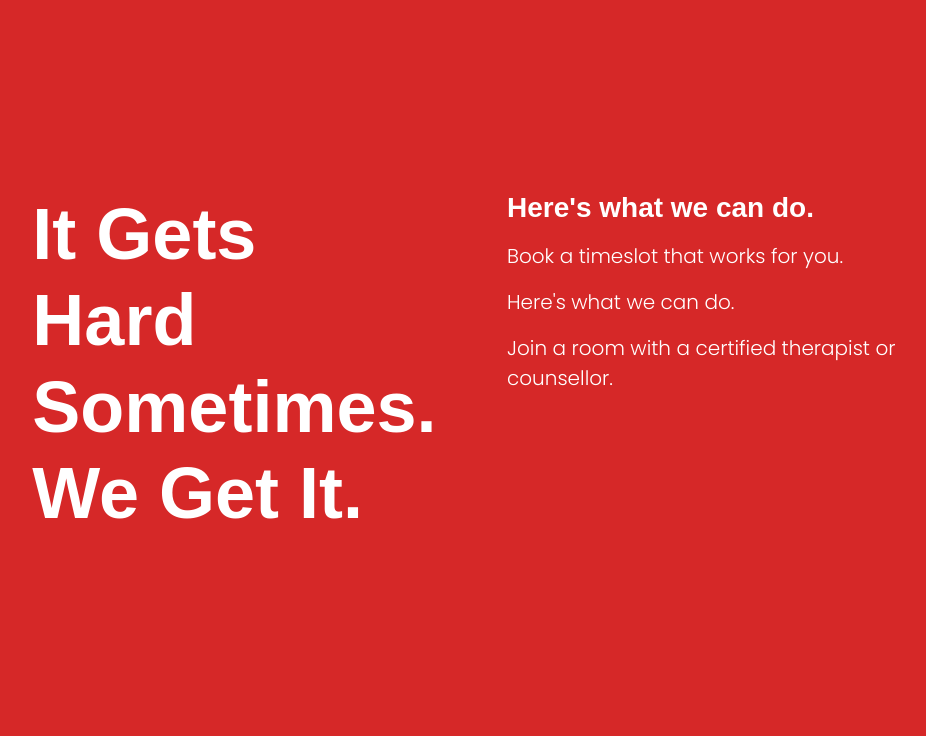
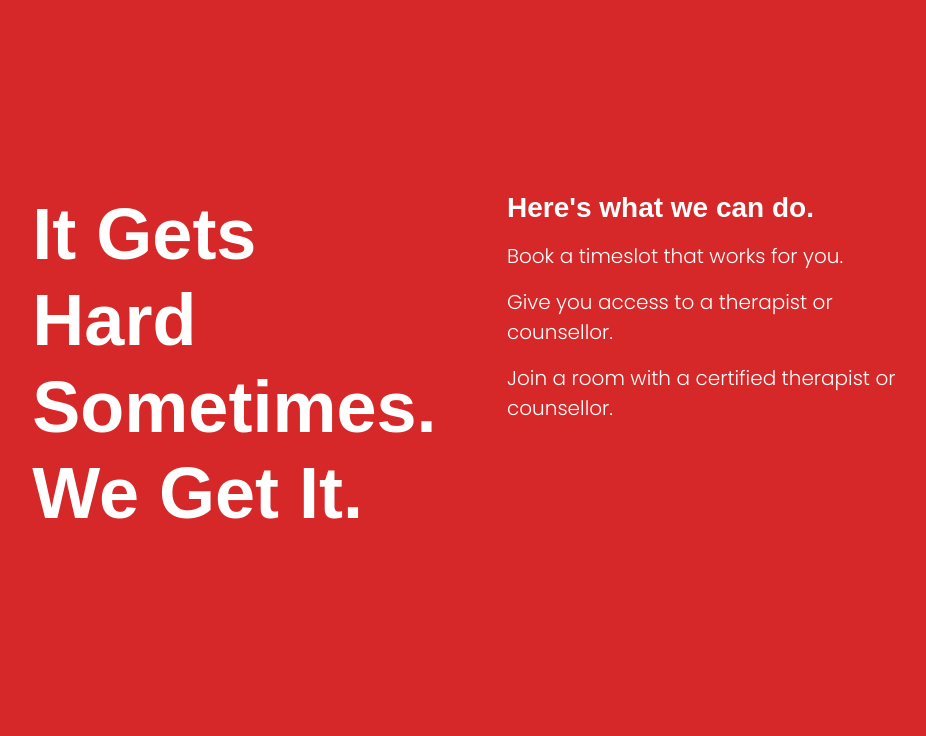
Before and after one commit to obakeng-develops/vitalio, a Django app: page /patients in a window 1280 px wide. Shown: the part 1211-1947 px from the top of the page, without its empty margins (172-1098 px from the left). Run offline with Django 3.2, Linux system fonts and the light colour scheme; some libraries are stand-ins or nearby versions.

Commit message:
Fixed wording on paragraph on patients page.

```diff
--- a/vitalio/pages/templates/pages/patients.html
+++ b/vitalio/pages/templates/pages/patients.html
@@ -40,7 +40,7 @@
             <h3 class="font-manrope-bold">Here's what we can do.</h3>
             <div class="my-3">
                 <p class="lead">Book a timeslot that works for you.</p>
-                <p class="lead">Here's what we can do.</p>
+                <p class="lead">Give you access to a therapist or counsellor.</p>
                 <p class="lead">Join a room with a certified therapist or counsellor.</p>
             </div>
         </div>
```
